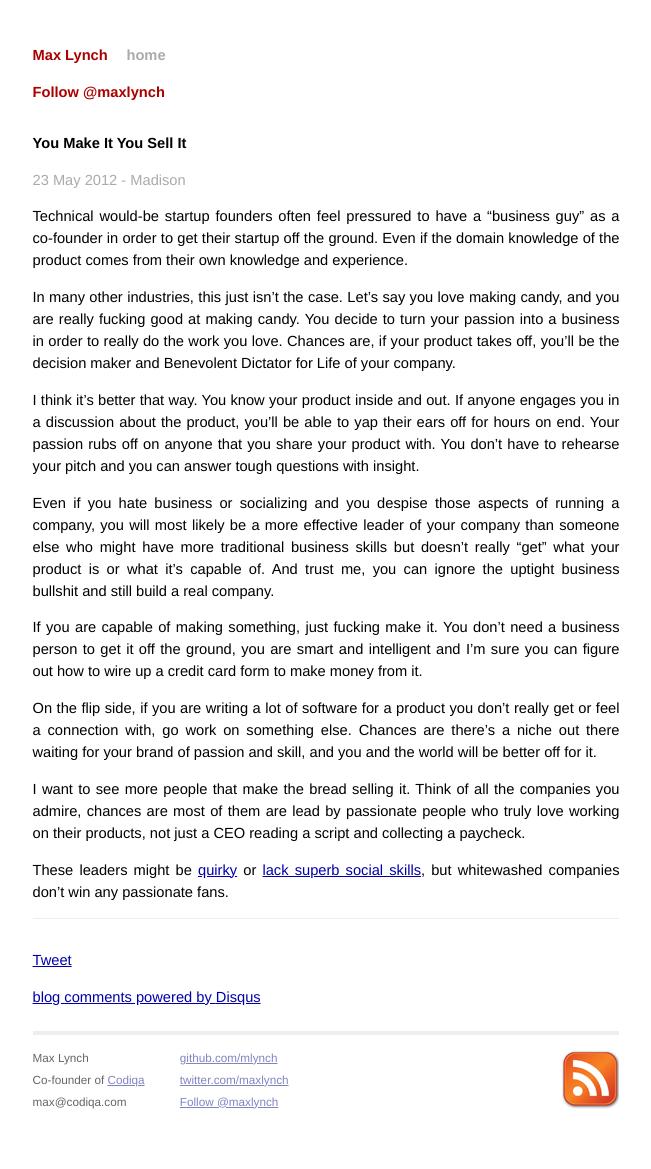
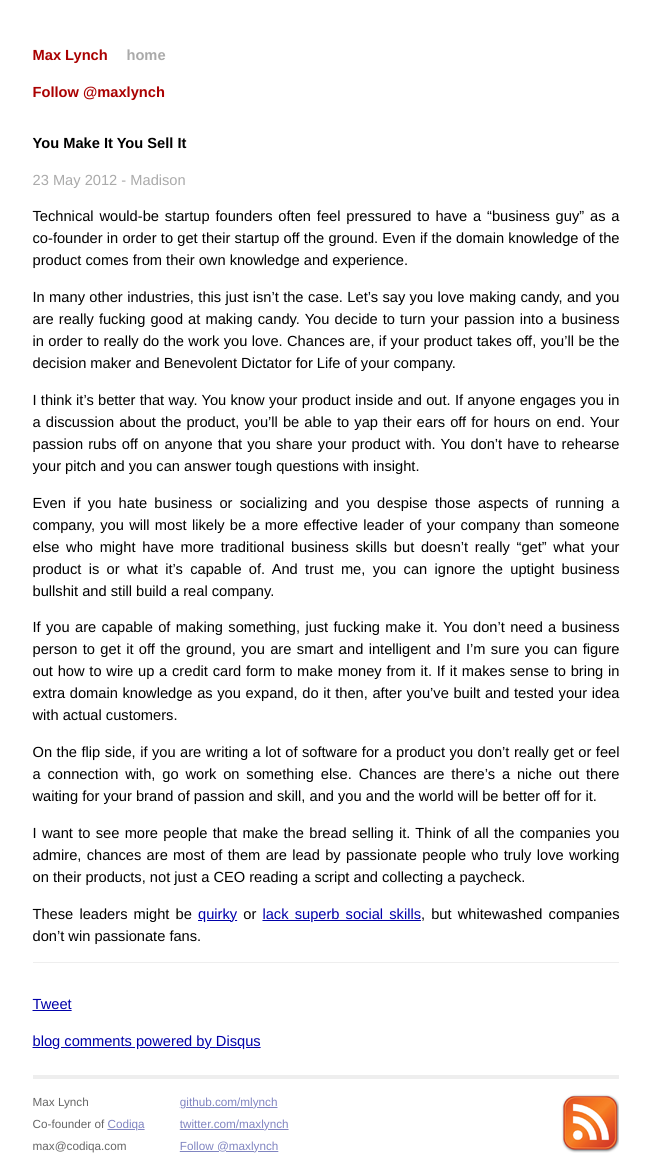
Before and after one commit to mlynch/mlynch.github.com, a Jekyll site: the page built from _posts/2012-05-23-you-make-it-you-sell-it.markdown, in a window 1280 px wide. Shown: the whole page, without its empty margins (314-965 px from the left). Built offline with Jekyll 4.4.1, drawn with Linux system fonts in a browser that asks for light colours; Markdown is read by kramdown in place of the engine named in the settings; comment, search, counter and statistics services are not loaded; before the commit the page ends 1125 px from its top, so only the background shows below that.

Commit message:
Fixed some words

```diff
--- a/_posts/2012-05-23-you-make-it-you-sell-it.markdown
+++ b/_posts/2012-05-23-you-make-it-you-sell-it.markdown
@@ -22,10 +22,10 @@ I think it's better that way. You know your product inside and out. If anyone en
 
 Even if you hate business or socializing and you despise those aspects of running a company, you will most likely be a more effective leader of your company than someone else who might have more traditional business skills but doesn't really "get" what your product is or what it's capable of. And trust me, you can ignore the uptight business bullshit and still build a real company.
 
-If you are capable of making something, just fucking make it. You don't need a business person to get it off the ground, you are smart and intelligent and I'm sure you can figure out how to wire up a credit card form to make money from it.
+If you are capable of making something, just fucking make it. You don't need a business person to get it off the ground, you are smart and intelligent and I'm sure you can figure out how to wire up a credit card form to make money from it. If it makes sense to bring in extra domain knowledge as you expand, do it then, after you've built and tested your idea with actual customers.
 
 On the flip side, if you are writing a lot of software for a product you don't really get or feel a connection with, go work on something else. Chances are there's a niche out there waiting for your brand of passion and skill, and you and the world will be better off for it.
 
 I want to see more people that make the bread selling it. Think of all the companies you admire, chances are most of them are lead by passionate people who truly love working on their products, not just a CEO reading a script and collecting a paycheck.
 
-These leaders might be [quirky](http://en.wikipedia.org/wiki/Elon_Musk) or [lack superb social skills](http://en.wikipedia.org/wiki/Larry_Page), but whitewashed companies don't win any passionate fans.
+These leaders might be [quirky](http://en.wikipedia.org/wiki/Elon_Musk) or [lack superb social skills](http://en.wikipedia.org/wiki/Larry_Page), but whitewashed companies don't win passionate fans.
```
